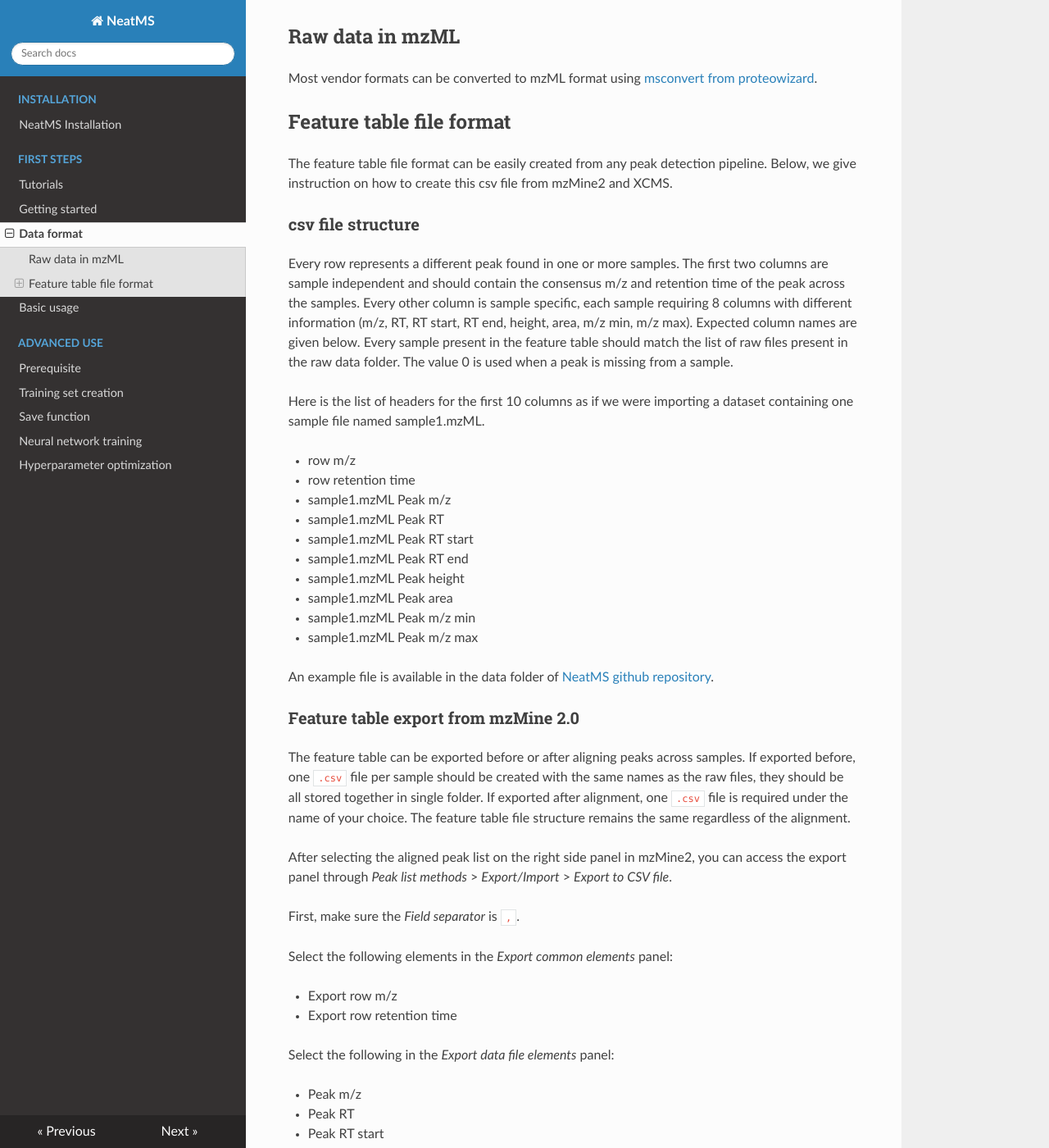
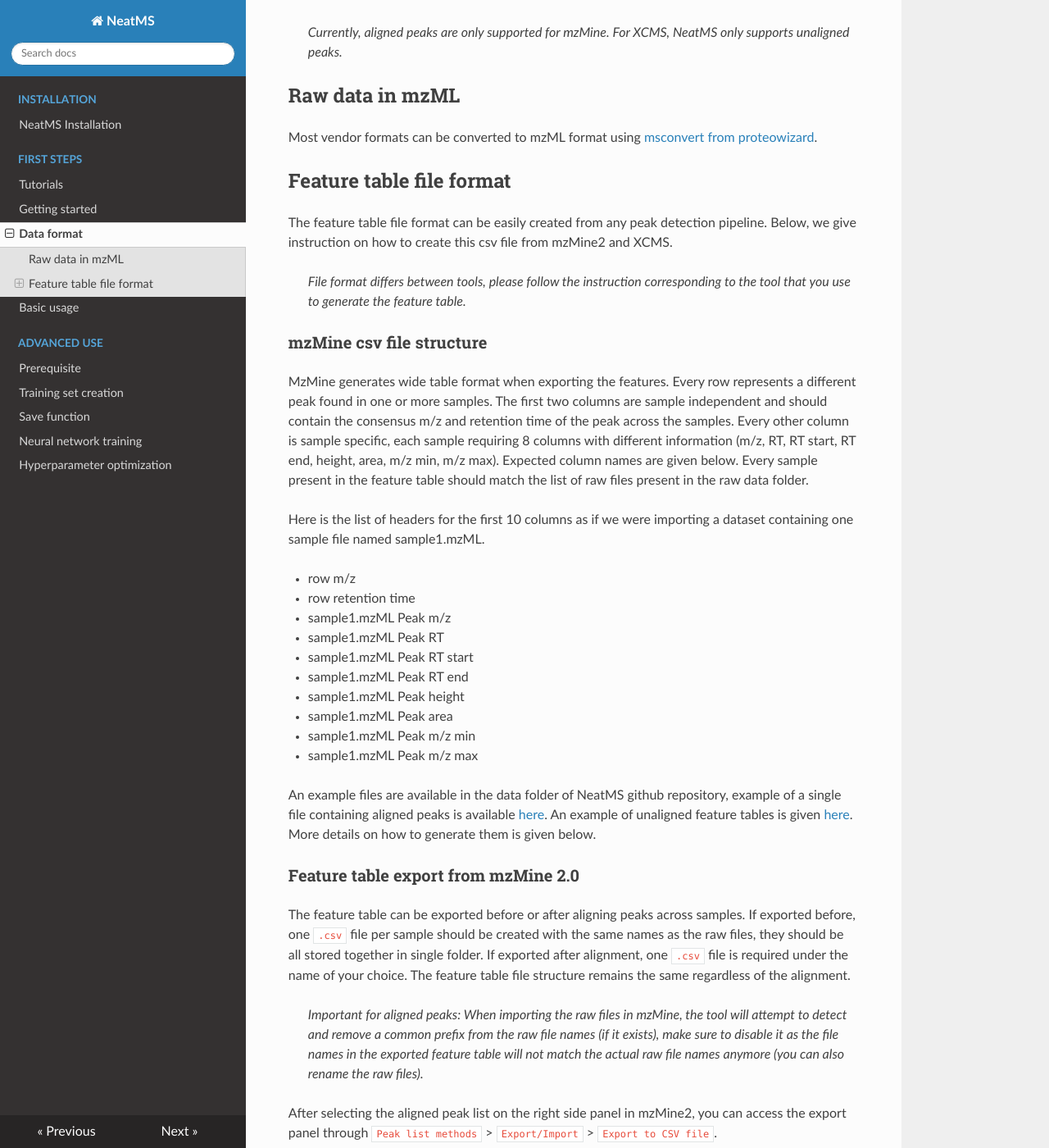
Before and after one commit to bihealth/NeatMS, an MkDocs documentation site: the page built from docs/first-steps/data-format.md, in a window 1280 px wide and 1400 px high, scrolled down 252 px. Shown: the whole window at 82% size. Built offline with MkDocs 1.6.1, drawn with Linux system fonts in a browser that asks for light colours; nearby versions of some CDN libraries; some of the changed text lies outside the part shown.

Commit message:
Update documentation, prep for new version release

````diff
--- a/docs/first-steps/data-format.md
+++ b/docs/first-steps/data-format.md
@@ -4,6 +4,8 @@
 
 * Raw data files in mzML format.
 * One feature table file in .csv format (multiple if peaks are not aligned).
+
+> *Currently, aligned peaks are only supported for mzMine. For XCMS, NeatMS only supports unaligned peaks.*
 
 ## Raw data in mzML
 
@@ -13,10 +15,12 @@
 
 The feature table file format can be easily created from any peak detection pipeline. Below, we give instruction on how to create this csv file from mzMine2 and XCMS.
 
-### csv file structure
+> *File format differs between tools, please follow the instruction corresponding to the tool that you use to generate the feature table.*
 
-Every row represents a different peak found in one or more samples.
-The first two columns are sample independent and should contain the consensus m/z  and retention time of the peak across the samples. Every other column is sample specific, each sample requiring 8 columns with different information (m/z, RT, RT start, RT end, height, area, m/z min, m/z max). Expected column names are given below. Every sample present in the feature table should match the list of raw files present in the raw data folder. The value 0 is used when a peak is missing from a sample.
+### mzMine csv file structure
+
+MzMine generates wide table format when exporting the features. Every row represents a different peak found in one or more samples.
+The first two columns are sample independent and should contain the consensus m/z  and retention time of the peak across the samples. Every other column is sample specific, each sample requiring 8 columns with different information (m/z, RT, RT start, RT end, height, area, m/z min, m/z max). Expected column names are given below. Every sample present in the feature table should match the list of raw files present in the raw data folder.
 
 Here is the list of headers for the first 10 columns as if we were importing a dataset containing one sample file named sample1.mzML.
 
@@ -31,22 +35,24 @@
 * sample1.mzML Peak m/z min
 * sample1.mzML Peak m/z max
 
-An example file is available in the data folder of [NeatMS github repository](https://github.com/bihealth/NeatMS).
+An example files are available in the data folder of NeatMS github repository, example of a single file containing aligned peaks is available [here](https://github.com/bihealth/NeatMS/blob/master/data/test_data/aligned_features.csv). An example of unaligned feature tables is given [here](https://github.com/bihealth/NeatMS/blob/master/data/test_data/unaligned_features). More details on how to generate them is given below.
 
 ### Feature table export from mzMine 2.0
 
 The feature table can be exported before or after aligning peaks across samples. If exported before, one `.csv` file per sample should be created with the same names as the raw files, they should be all stored together in single folder. If exported after alignment, one `.csv` file is required under the name of your choice. The feature table file structure remains the same regardless of the alignment.
 
-After selecting the aligned peak list on the right side panel in mzMine2, you can access the export panel through *Peak list methods* > *Export/Import* > *Export to CSV file*.
+> *Important for aligned peaks: When importing the raw files in mzMine, the tool will attempt to detect and remove a common prefix from the raw file names (if it exists), make sure to disable it as the file names in the exported feature table will not match the actual raw file names anymore (you can also rename the raw files).*
 
-First, make sure the *Field separator* is `,`.
+After selecting the aligned peak list on the right side panel in mzMine2, you can access the export panel through `Peak list methods` > `Export/Import` > `Export to CSV file`.
 
-Select the following elements in the *Export common elements* panel:
+First, make sure the `Field separator` is `,`.
+
+Select the following elements in the `Export common elements` panel:
 
 * Export row m/z
 * Export row retention time
 
-Select the following in the *Export data file elements* panel:
+Select the following in the `Export data file elements` panel:
 
 * Peak m/z
 * Peak RT
@@ -61,6 +67,54 @@
 
 MZmine2 also provides filtering options, we recommend to not filter the peaks at this stage as it can be done in NeatMS, but doing it now will not impact on NeatMS usage.
 
+### XCMS csv file structure
+
+As mentioned above, XCMS file structure is different from mzMine. XCMS feature table is expected to be in long format. Only one .csv file is required even if peaks are not aligned. It requires the following information which is available by default in the `XCMSnExp` **R** object after peak detection.
+
+Expected columns:
+
+* mz
+* mzmin
+* mzmax
+* rt
+* rtmin
+* rtmax
+* into
+* intb
+* maxo
+* sn
+* sample
+* sample_name
+
+> *For more details on the information contained in each variable, please refer to XCMS documentation.*
+
 ### Feature table export from XCMS
 
-Instruction coming soon.
+The feature table can be reconstructed in many different ways using **R**, here is snippet that uses `dplyr` to generate the desired format. The main task is to bring the filenames into the dataframe.
+
+``` R
+# This code assumes that the xdata variable corresponds to the XCMSnExp object that contains the detected peaks
+
+# Load dplyr (required for left_join())
+library(dplyr)
+
+# Create the peak dataframe
+feature_dataframe <- as.data.frame(chromPeaks(xdata))
+
+# Retrieve the sample names
+sample_names_df <- as.data.frame(sampleNames(xdata))
+
+# Create a "sample_name" column in the peak dataframe
+colnames(sample_names_df) <- c("sample_name")
+
+# Generate the correct sample ids for matching purposes
+sample_names_df$sample <- seq.int(nrow(sample_names_df))
+
+# Attach the sample names to the main dataframe
+feature_dataframe <- left_join(feature_dataframe,sample_names_df, by="sample")
+
+# Export the data as csv. Note: Set row.names to FALSE as NeatMS does not need them
+file_path <- "path/to/the/unaligned_feature_table.csv"
+write.csv(feature_dataframe,file_path, row.names = FALSE)
+
+```
````
Also changed, not shown: docs/first-steps/getting-started.md (+8 -6 lines), docs/first-steps/quick-start-guide.md (+4 -4 lines), docs/installation/our-tool-installation.md (+2 -2 lines).
